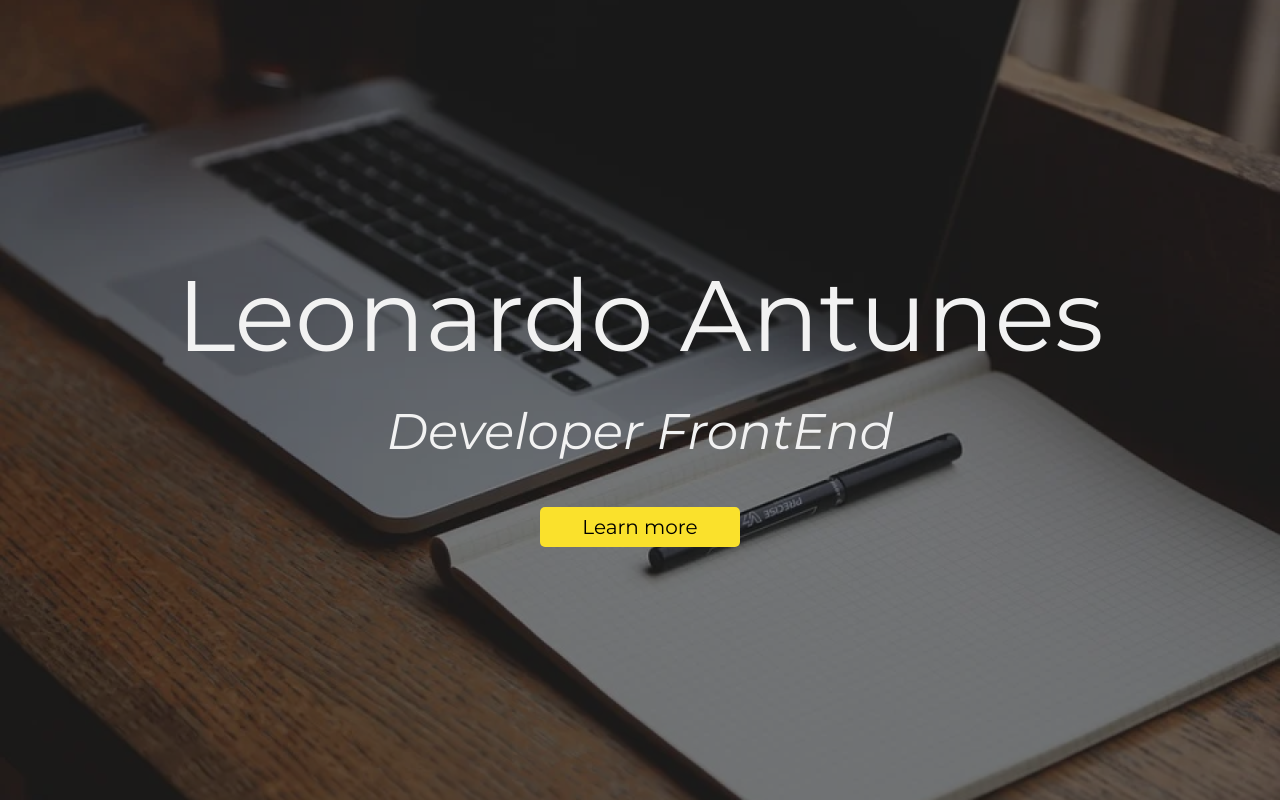
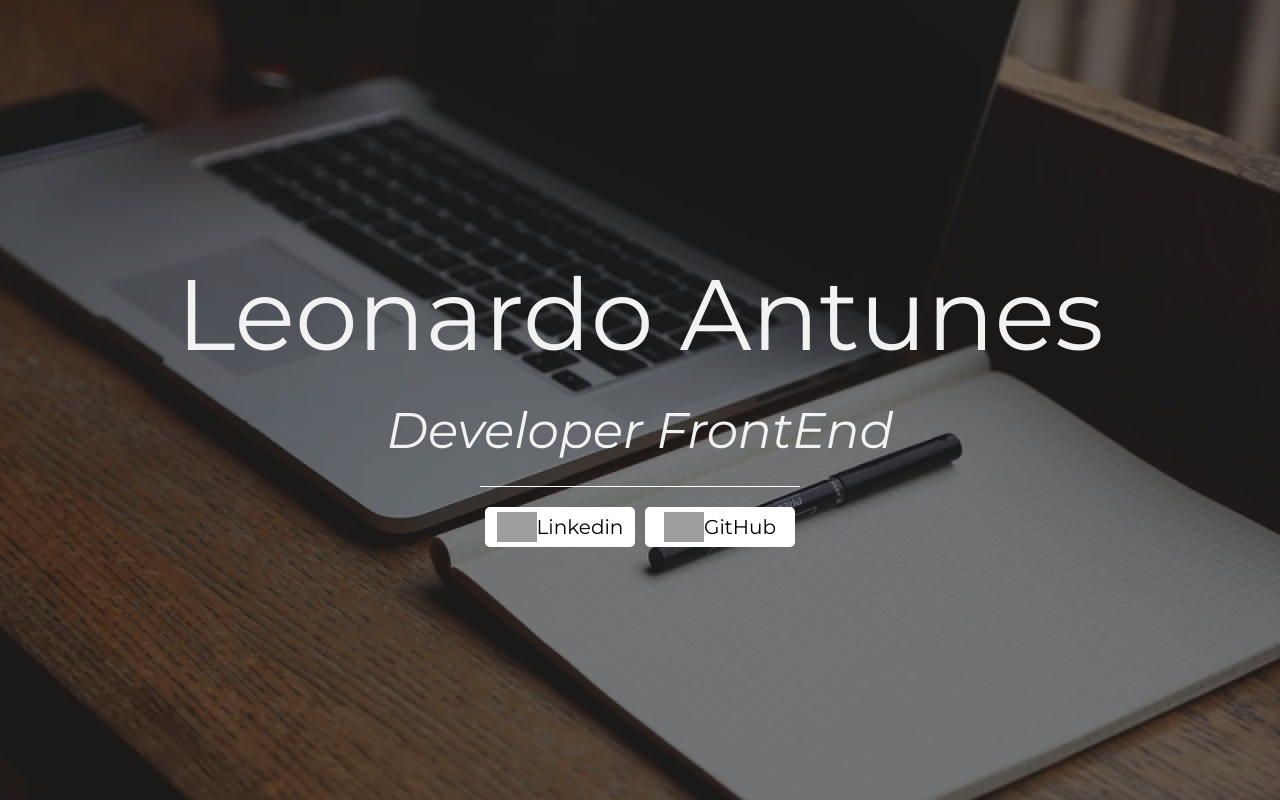
Before and after one commit to Leop4rdo/Lima-LandingPage, a plain HTML site: page index.html in a window 1280 px wide. Drawn offline with Linux system fonts and the light colour scheme; grey boxes are pictures that could not be loaded.

Commit message:
Adicionou buttons de redes sociais

```diff
--- a/index.html
+++ b/index.html
@@ -15,7 +15,17 @@
         <main>
             <h1>Leonardo Antunes</h1>
             <p class="desc">Developer FrontEnd</p>
-            <button id="learn-more">Learn more</button>
+            <div class="btns">
+                <a href="https://www.linkedin.com/in/leonardo-antunes-23737b208/" class="btn_social" id="btn_linkedin" target="_blank">
+                    <img align="center" alt="Linkedin" src="https://cdn.jsdelivr.net/gh/devicons/devicon/icons/linkedin/linkedin-original.svg" />
+                    Linkedin
+                </a>
+
+                <a href="https://github.com/Leop4rdo" class="btn_social" id="btn_github" target="_blank">
+                    <img align="center" alt="GitHub" src="https://cdn.jsdelivr.net/gh/devicons/devicon/icons/github/github-original.svg" />
+                    GitHub
+                </a>
+            </div>
         </main>
     </body>
 </html>
--- a/style.css
+++ b/style.css
@@ -28,7 +28,7 @@ main {
 }
 
 h1 {
-    font-size: clamp(20px, 8vw, 100px);
+    font-size: clamp(30px, 8vw, 100px);
     color: #f2f2f2;
 
     font-family: "Montserrat", sans-serif;
@@ -36,19 +36,29 @@ h1 {
 }
 
 p.desc {
-    font-size: clamp(10px, 4vw, 50px);
+    font-size: clamp(15px, 4vw, 50px);
     color: #f2f2f2;
     font-style: italic;
     font-family: "Montserrat", sans-serif;
     font-weight: 400;
 }
 
-button#learn-more {
-    width: 200px;
+.btns {
+    display: flex;
+    justify-content: center;
+    border-top: white solid 1px;
+}
+
+a.btn_social {
+    display: flex;
+    justify-content: center;
+    align-items: center;
+
+    width: 150px;
     height: 40px;
-    margin-top: 20px;
+    margin: 20px 5px 0px 5px;
 
-    background-color: #fae12c;
+    background-color: white;
 
     border-style: none;
     border-radius: 5px;
@@ -58,4 +68,22 @@ button#learn-more {
     font-family: "Montserrat", sans-serif;
     font-weight: 400;
     font-size: 20px;
+    text-decoration: none;
+    color: black;
 }
+
+a.btn_social:visited {
+    text-decoration: none;
+    color: black;
+}
+
+a.btn_social img {
+    height: 30px;
+    width: 40px;
+}
+
+@media (max-width: 42px) {
+    .btns {
+        flex-direction: column;
+    }
+}
```
